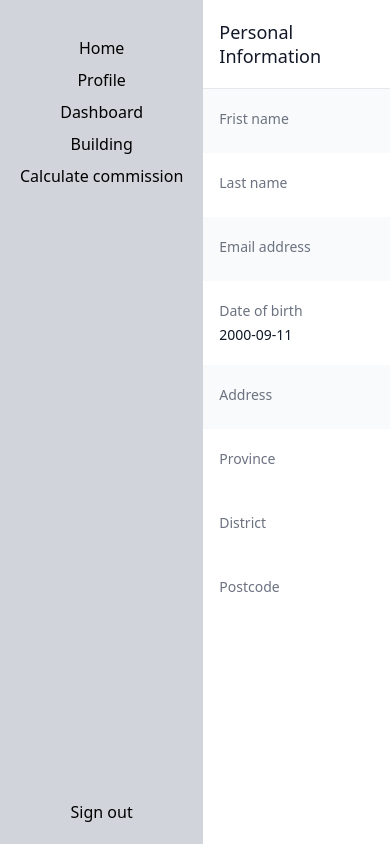
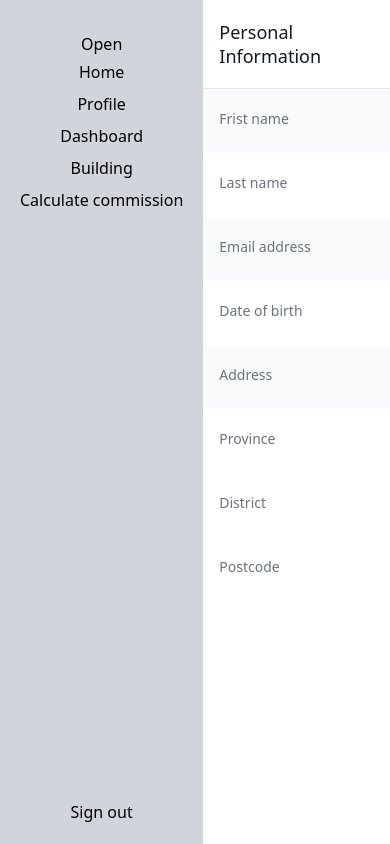
Before and after one commit to naphatcs6/Affiliate-and-article, a Next.js app: page /profile in a window 390 px wide. Built offline with nearby package versions, Linux system fonts and the light colour scheme.

Commit message:
Mock generate link

```diff
--- a/components/Sidebar.tsx
+++ b/components/Sidebar.tsx
@@ -2,16 +2,18 @@ import React from "react";
 import { Sidebardata } from "../data/Sidebardata";
 import { useState } from "react";
 import Link from "next/link";
-import { useSession, signIn, signOut } from "next-auth/react"
 import { useRouter } from "next/router";
 
 export default function Sidebar({ }: any) {
-  const [sidebar, setsidebar] = useState(false);
-  const showSidebar = () => setsidebar(!sidebar);
+  const [open, setOpen] = useState(true);
+
+
   const router = useRouter()
 
   return (
-    <div className="h-screen px-4 pt-8 pb-4 bg-gray-300 flex justify-between flex-col w-50">
+    <div className={`${open ? "w-50" : "w-20"} h-screen px-4 pt-8 pb-4 bg-gray-300 flex flex-col`}>
+      <button onClick={() => setOpen(!open)} className="hover:bg-blue-500">Open</button>
+      <div>
         <ul>
           {Sidebardata.map((item, index) => {
             return (
@@ -23,15 +25,14 @@ export default function Sidebar({ }: any) {
             )
           })}
         </ul>
-      <footer>
-        <div className="flex justify-center hover:bg-blue-500 rounded p-1">
+      </div>
+
+      <div className="mt-auto flex justify-center hover:bg-blue-500 rounded p-1">
         <button onClick={() => {
-            console.log("Outtttttt")
           router.push('/sign')
           // localStorage.removeItem("userLogin")
         }}>Sign out</button>
       </div>
-      </footer>
     </div>
   );
 }
--- a/package.json
+++ b/package.json
@@ -24,6 +24,7 @@
     "@types/react-router-dom": "^5.3.3",
     "axios": "^1.2.1",
     "chart.js": "^4.1.0",
+    "classnames": "^2.3.2",
     "cookie": "^0.5.0",
     "cors": "^2.8.5",
     "daisyui": "^2.45.0",
--- a/pages/building.tsx
+++ b/pages/building.tsx
@@ -6,6 +6,16 @@ import CardMedia from "@mui/material/CardMedia";
 type Props = {};
 
 export default function building({ data }: any) {
+  const [link, setLink] = useState("link/12345")
+  const characters = 'ABCDEFGHIJKLMNOPQRSTUVWXYZabcdefghijklmnopqrstuvwxyz0123456789';
+  const handleChange = (event) => {
+    let result = "";
+    const charactersLength = characters.length;
+    for (let i = 0; i < 5; i++) {
+      result += characters.charAt(Math.floor(Math.random() * charactersLength));
+    }
+    setLink(`${"link/" + result}`)
+  };
   return (
     <Layout>
       <div className="bg-gray-50">
@@ -29,7 +39,7 @@ export default function building({ data }: any) {
                   <p className="mt-1 text-sm font-medium text-gray-900">
                     {item.name}
                   </p>
-                  <button className="group relative flex justify-center rounded-md border border-transparent bg-indigo-600 py-1 px-1 text-sm font-medium text-white hover:bg-indigo-700 focus:outline-none focus:ring-2 focus:ring-indigo-500 focus:ring-offset-2">
+                  <button onClick={handleChange} className="group relative flex justify-center rounded-md border border-transparent bg-indigo-600 py-1 px-1 text-sm font-medium text-white hover:bg-indigo-700 focus:outline-none focus:ring-2 focus:ring-indigo-500 focus:ring-offset-2">
                     Generate Link
                   </button>
                 </div>
@@ -46,7 +56,9 @@ export default function building({ data }: any) {
           <div className="flex flex-cols justify-end">
             <div className="px-2">Generate Link</div>
             <div className="px-2">
-              <input value="Some link" className="rounded"/>
+              <div className="bg-white w-40">
+                {link}
+              </div>
             </div>
             <div className="px-2 hover:bg-gray-200">
               <button>Copy link</button>
--- a/pages/editprofile.tsx
+++ b/pages/editprofile.tsx
@@ -1,5 +1,6 @@
 import Link from 'next/link';
 import { useRouter } from 'next/router';
+import { format } from 'path';
 import React, { useEffect, useState } from 'react'
 import Layout from '../components/Layout';
 
@@ -10,13 +11,14 @@ export default function editprofile({ }: Props) {
   useEffect(() => {
     setUser(localStorage.getItem("userLogin") ? JSON.parse(localStorage.getItem("userLogin")!) : "")
   }, [])
+  const [date, setDate] = useState("")
   const [user, setUser] = useState({
     email: "",
     password: "",
     otp: "",
     firstname: "",
     lastname: "",
-    dateborn: "",
+    dateborn: Date(),
     address: "",
     province: "",
     district: "",
@@ -26,12 +28,15 @@ export default function editprofile({ }: Props) {
     const name = event.target.name;
     const value = event.target.value;
     setUser((values) => ({ ...values, [name]: value }));
+
   };
   const handleSubmit = (event) => {
     event.preventDefault();
     localStorage.setItem('userLogin', JSON.stringify(user));
     console.log("Submit 111")
   }
+  var year = new Date()
+  console.log(year)
   return (
     <>
       <Layout>
@@ -77,8 +82,10 @@ export default function editprofile({ }: Props) {
                 <div className="bg-white px-4 py-5 sm:grid sm:grid-cols-3 sm:gap-4 sm:px-6">
                   <dt className="text-sm font-medium text-gray-500">Date of birth</dt>
                   <dd className="mt-1 text-sm text-gray-900 sm:col-span-2 sm:mt-0">
-                    <input type='date' className='relative block w-3/5 appearance-none rounded border border-gray-300 px-3 py-2 text-gray-900 placeholder-gray-500 focus:z-10 focus:border-indigo-500 focus:outline-none focus:ring-indigo-500 sm:text-sm'
-
+                    <input className='relative block w-3/5 appearance-none rounded border border-gray-300 px-3 py-2 text-gray-900 placeholder-gray-500 focus:z-10 focus:border-indigo-500 focus:outline-none focus:ring-indigo-500 sm:text-sm'
+                      type='date'
+                      name="dateborn"
+                      onChange={handleChange}
                     />
                   </dd>
                 </div>
--- a/pages/profile.tsx
+++ b/pages/profile.tsx
@@ -45,7 +45,7 @@ export default function profile({ }: Props) {
               </div>
               <div className="bg-white px-4 py-5 sm:grid sm:grid-cols-3 sm:gap-4 sm:px-6">
                 <dt className="text-sm font-medium text-gray-500">Date of birth</dt>
-                <dd className="mt-1 text-sm text-gray-900 sm:col-span-2 sm:mt-0">2000-09-11</dd>
+                <dd className="mt-1 text-sm text-gray-900 sm:col-span-2 sm:mt-0">{user.dateborn}</dd>
               </div>
               <div className="bg-gray-50 px-4 py-5 sm:grid sm:grid-cols-3 sm:gap-4 sm:px-6">
                 <dt className="text-sm font-medium text-gray-500">Address</dt>
```
Also changed, not shown: data/Sidebardata.ts (+18 -17 lines), icons/Homeicon.tsx (added, +11 -0 lines), 1 other file (tests, documents, lock files or other folders). Lines whose indentation alone changed are shown as unchanged.
